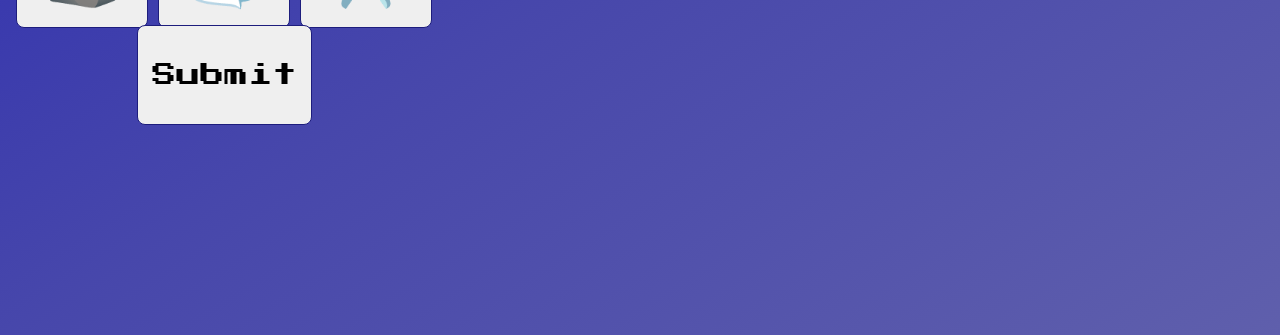
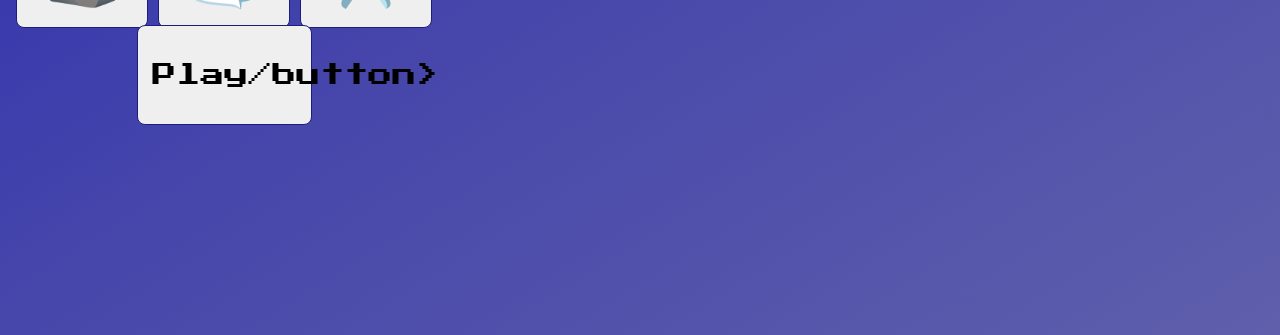
Before and after one commit to hozakowskimilosz/RockPaperScissors, a plain HTML site: page index.html in a window 1280 px wide. Shown: the part 465-800 px from the top of the page. Drawn offline with Linux system fonts and the light colour scheme.

Commit message:
Update index.html

```diff
--- a/index.html
+++ b/index.html
@@ -22,7 +22,7 @@
           <button class="paper">🧻</button>
           <button class="scissors">✂️</button>
         </div>
-        <button class="submit">Submit</button>
+        <button class="submit">Play/button>
       </div>
 
       <div class="main-middle">
```
